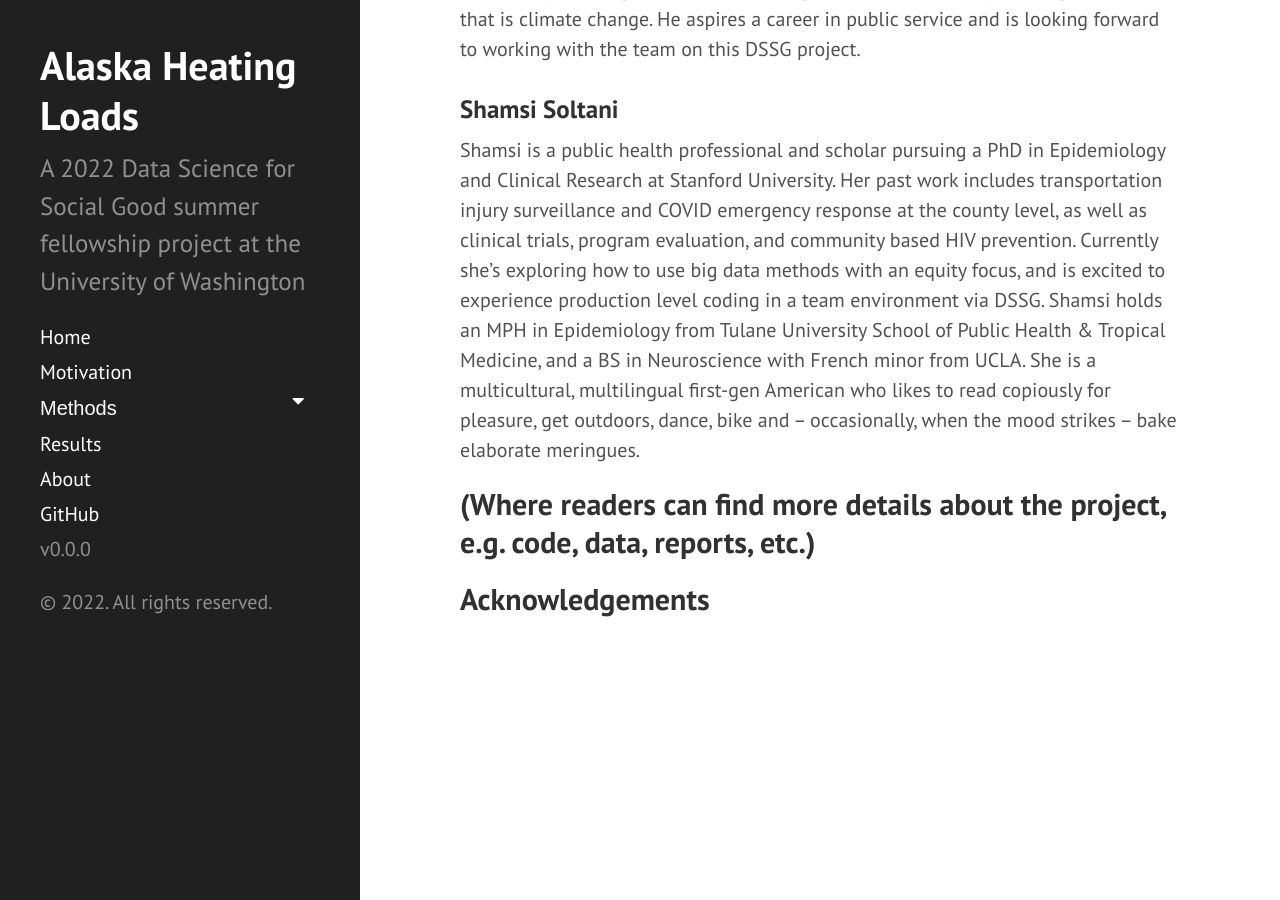
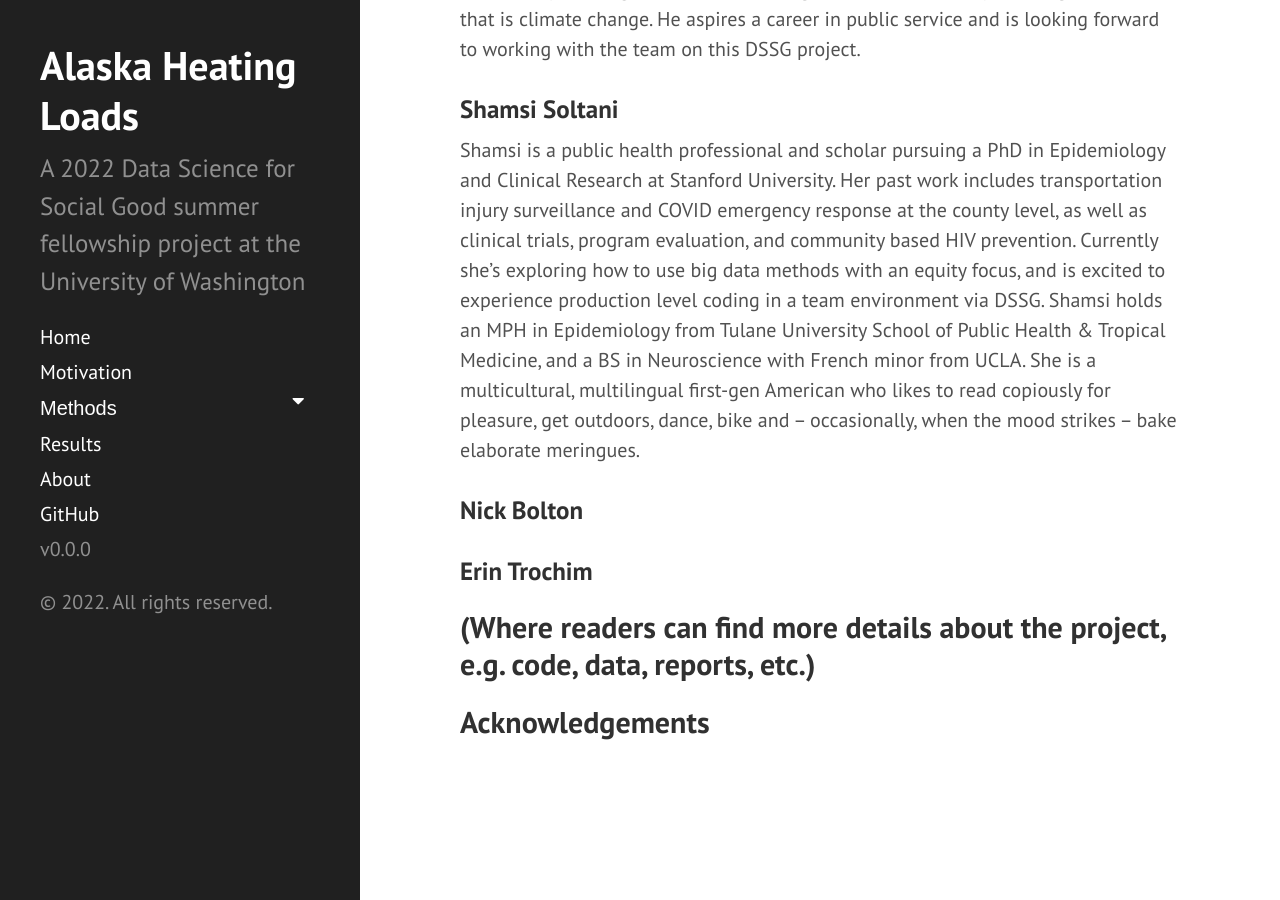
Before and after one commit to uwescience/DSSG2022_heating_loads, a Jekyll site: the page built from about.md, in a window 1280 px wide and 900 px high, scrolled down 2615 px. Built offline with Jekyll 4.4.1, drawn with Linux system fonts in a browser that asks for light colours.

Commit message:
Update about.md

```diff
--- a/about.md
+++ b/about.md
@@ -28,7 +28,9 @@ Philippe was particularly attracted to the DSSG fellowship for its emphasis to c
 ### Shamsi Soltani
 Shamsi is a public health professional and scholar pursuing a PhD in Epidemiology and Clinical Research at Stanford University. Her past work includes transportation injury surveillance and COVID emergency response at the county level, as well as clinical trials, program evaluation, and community based HIV prevention. Currently she’s exploring how to use big data methods with an equity focus, and is excited to experience production level coding in a team environment via DSSG. Shamsi holds an MPH in Epidemiology from Tulane University School of Public Health & Tropical Medicine, and a BS in Neuroscience with French minor from UCLA. She is a multicultural, multilingual first-gen American who likes to read copiously for pleasure, get outdoors, dance, bike and – occasionally, when the mood strikes – bake elaborate meringues.
 
+### Nick Bolton
 
+### Erin Trochim
 
 ## (Where readers can find more details about the project, e.g. code, data, reports, etc.)
 
```
